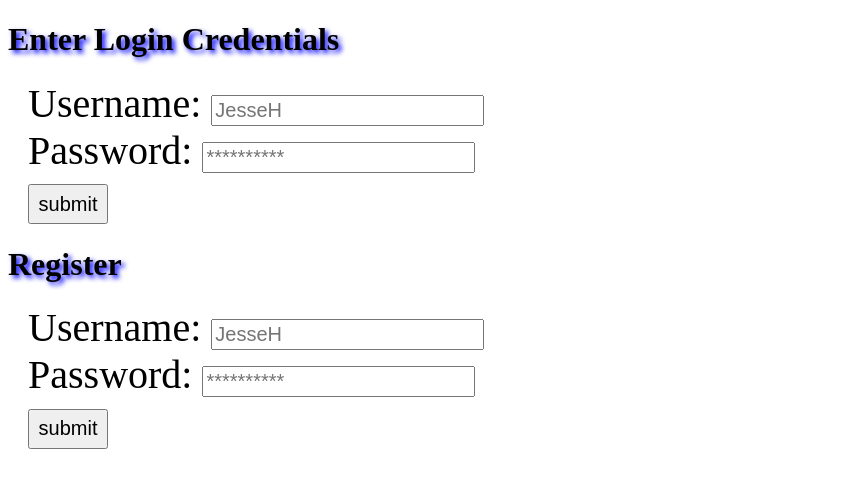
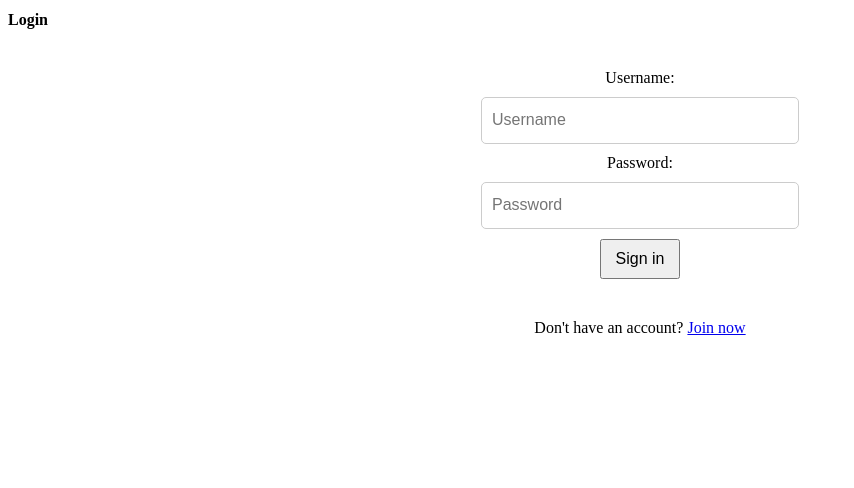
Before and after one commit to Ethanc9/312-Project, a Flask app: page /login in a window 1280 px wide. Shown: the top 488 px of the page, without its empty margins (0-854 px from the left). Run offline with Flask 3, Linux system fonts and the light colour scheme.

Commit message:
created login and register page and started working on posting

```diff
--- a/Flask/app.py
+++ b/Flask/app.py
@@ -1,15 +1,11 @@
-from flask import Flask, render_template, request
+from flask import Flask, render_template, request, redirect, url_for
 from util.login import register
 
 app = Flask(__name__)
 
 @app.route('/')
-def home():
-    return "Hello, World!"
-
-@app.route('/welcome')
-def welcome():
-    return render_template('welcome.html')
+def redirect_to_login():
+    return redirect(url_for('render_login'))
 
 @app.route('/login', methods=['GET', 'POST'])
 def render_login():
@@ -18,8 +14,25 @@ def render_login():
         password = request.form['password']
         register(username, password)
 
-
     return render_template('login.html')
 
+@app.route('/home')
+def home():
+    return render_template('index.html')
+
+@app.route('/register', methods=['GET', 'POST'])
+def render_register():
+    if request.method == 'POST':
+        username = request.form['username']
+        password = request.form['password']
+        register(username, password)
+
+    return render_template('register.html')
+
+@app.after_request
+def add_header(response):
+    response.headers['X-Content-Type-Options'] = 'nosniff'
+    return response
+
 if __name__ == '__main__':
-    app.run(debug=True, port=8080)
+    app.run(debug=True, port=8000)
--- /dev/null
+++ b/Flask/static/css/login.css
@@ -0,0 +1,76 @@
+h1 {
+    text-shadow: none; /* Remove the text shadow */
+    color: black; /* Set the text color to black */
+    font-size: 16px; /* Adjust this value as needed */
+}
+
+form {
+    border: 10px; border-color: black;
+    margin: 20px;
+    font-size: 16px; /* Adjust this value as needed */
+    box-sizing: content-box ;
+    display: flex;
+    flex-direction: column;
+    align-items: center;
+    background-color: white;
+    border-radius: 10px;
+    padding: 20px;
+}
+
+input[type="text"], input[type="password"] {
+    width: 25%; /* Adjust this value as needed */
+    height: 25px;
+    font-size: 16px;
+    border-radius: 5px;
+    margin: 10px 0;
+    padding: 10px;
+    border: 1px solid #ccc;
+}
+
+input[type="submit"] {
+    width: 80px;
+    height: 40px;
+    font-size: 16px; /* Adjust this value as needed */
+}
+
+#dark-mode {
+    display: none;
+}
+
+#dark-mode-label {
+    position: absolute;
+    top: 10px;
+    right: 10px;
+    cursor: pointer;
+    font-size: 16px;
+}
+
+#dark-mode-label::before {
+    content: "🌙";
+}
+
+#dark-mode:checked + #dark-mode-label::before {
+    content: "☀️";
+}
+
+body p {
+    text-align: center; /* Centers the text of the paragraph */
+    margin-top: 20px; /* Adds some space above the paragraph */
+}
+
+button {
+    display: block;
+    margin: 20px auto; /* Centers the button horizontally */
+    padding: 10px 20px; /* Adjust padding as needed */
+    border-radius: 20px; /* Gives the button rounded corners */
+    cursor: pointer; /* Changes the cursor to a pointer on hover */
+    font-size: 16px; /* Adjust font size as needed */
+    background-color: #007bff; /* Example background color */
+    color: white; /* Text color */
+    border: none; /* Removes the border */
+    transition: background-color 0.3s; /* Smooth transition for hover effect */
+}
+
+button:hover {
+    background-color: #0056b3; /* Darker shade for hover effect */
+}
--- a/Flask/templates/login.html
+++ b/Flask/templates/login.html
@@ -4,29 +4,21 @@
     <meta charset="UTF-8">
     <meta name="viewport" content="width=device-width, initial-scale=1.0">
     <title>Login Page</title>
-    <link rel="stylesheet" href="login.css">
+    <link rel="stylesheet" type="text/css" href="{{ url_for('static', filename='css/login.css') }}">
 </head>
 <body>
-    <h1>Enter Login Credentials</h1>
-    <form action="/login" method="post" enctype="application/x-www-form-urlencoded">
-        <label for="username">Username:</label>
-        <input type="text" id="login-username" name="username" placeholder="JesseH" required>
-        <br>
-        <label for="password">Password:</label>
-        <input type="password" id="login-password" name="password" placeholder="**********" required>
-        <br>
-        <input type="submit" value="submit">
-    </form>
-    <h1>Register</h1>
-    <form action="/register" method="post" enctype="application/x-www-form-urlencoded">
-        <label for="username">Username:</label>
-        <input type="text" id="register-username" name="username" placeholder="JesseH" required>
-        <br>
-        <label for="password">Password:</label>
-        <input type="password" id="register-password" name="password" placeholder="**********" required>
-        <br>
-        <input type="submit" value="submit">
-    </form>
-
+    <div class="container">
+        <div class="login-form">
+            <h1>Login</h1>
+            <form action="/login" method="post">
+                <label for="username">Username:</label>
+                <input type="text" id="username" name="username" placeholder="Username" required>
+                <label for="password">Password:</label>
+                <input type="password" id="password" name="password" placeholder="Password" required>
+                <input type="submit" value="Sign in">
+            </form>
+            <p>Don't have an account? <a href="/register">Join now</a></p>
+        </div>
+    </div>
 </body>
 </html>
--- a/login.css
+++ /dev/null
@@ -1,24 +0,0 @@
-h1{
-    text-shadow: 3px 3px 5px blue;
-}
-form{
-    border: 10px; border-color: black;
-    margin: 20px;
-    font-size: 40px;
-    box-sizing: content-box ;
-}
-input[type="text"]{
-    width: auto;
-    height: 25px;
-    font-size: 20px;
-}
-input[type="password"]{
-    width: auto;
-    height: 25px;
-    font-size: 20px;
-}
-input[type="submit"]{
-    width: 80px;
-    height: 40px;
-    font-size: 20px;
-}
--- /dev/null
+++ b/requirements.txt
@@ -0,0 +1,3 @@
+pymongo
+flask
+flask_pymongo
```
Also changed, not shown: Flask/static/css/register.css (added, +60 -0 lines), Flask/templates/index.html (+11 -6 lines), Flask/templates/register.html (added, +26 -0 lines), docker-compose.yml (+12 -0 lines), 1 other file.
